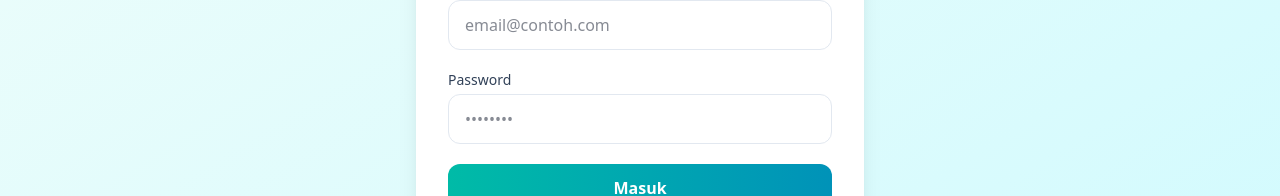
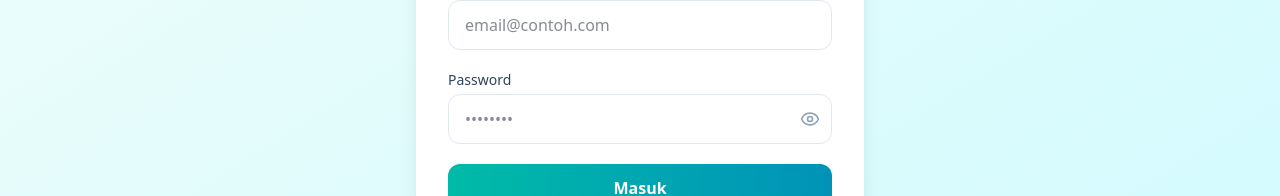
Before and after one commit to Septikiwir/lele, a Next.js app: page /login in a window 1280 px wide. Shown: the part 346-542 px from the top of the page. Built offline with nearby package versions, Linux system fonts and the light colour scheme; no server answers.

Commit message:
feat: Add dedicated admin and user login pages for different user roles.

```diff
--- a/app/admin/login/page.tsx
+++ b/app/admin/login/page.tsx
@@ -4,12 +4,13 @@
 import { useRouter } from 'next/navigation';
 import { signIn } from 'next-auth/react';
 import Link from 'next/link';
-import { Loader, AlertCircle, LogIn } from 'lucide-react';
+import { Loader, AlertCircle, LogIn, Eye, EyeOff } from 'lucide-react';
 
 export default function AdminLoginPage() {
   const router = useRouter();
   const [email, setEmail] = useState('');
   const [password, setPassword] = useState('');
+  const [showPassword, setShowPassword] = useState(false);
   const [loading, setLoading] = useState(false);
   const [error, setError] = useState<string | null>(null);
 
@@ -97,14 +98,27 @@
               <label className="block text-sm font-semibold text-slate-900 mb-2">
                 Password
               </label>
+              <div className="relative">
                 <input
-                type="password"
+                  type={showPassword ? "text" : "password"}
                   value={password}
                   onChange={(e) => setPassword(e.target.value)}
                   placeholder="Masukkan password"
-                className="w-full px-4 py-3 border border-slate-300 rounded-lg focus:outline-none focus:ring-2 focus:ring-purple-500 focus:border-transparent transition"
+                  className="w-full px-4 py-3 border border-slate-300 rounded-lg focus:outline-none focus:ring-2 focus:ring-purple-500 focus:border-transparent transition pr-12"
                   disabled={loading}
                 />
+                <button
+                  type="button"
+                  onClick={() => setShowPassword(!showPassword)}
+                  className="absolute right-3 top-1/2 -translate-y-1/2 text-slate-400 hover:text-slate-600 transition-colors"
+                >
+                  {showPassword ? (
+                    <EyeOff className="w-5 h-5" />
+                  ) : (
+                    <Eye className="w-5 h-5" />
+                  )}
+                </button>
+              </div>
             </div>
 
             {/* Submit */}
--- a/app/login/page.tsx
+++ b/app/login/page.tsx
@@ -4,12 +4,13 @@
 import { signIn } from 'next-auth/react';
 import { useRouter } from 'next/navigation';
 import Link from 'next/link';
-import { Fish } from 'lucide-react';
+import { Fish, Eye, EyeOff } from 'lucide-react';
 
 export default function LoginPage() {
     const router = useRouter();
     const [email, setEmail] = useState('');
     const [password, setPassword] = useState('');
+    const [showPassword, setShowPassword] = useState(false);
     const [error, setError] = useState('');
     const [loading, setLoading] = useState(false);
 
@@ -86,15 +87,28 @@
                             <label htmlFor="password" className="block text-sm font-medium text-slate-700 mb-1">
                                 Password
                             </label>
+                            <div className="relative">
                                 <input
                                     id="password"
-                                type="password"
+                                    type={showPassword ? "text" : "password"}
                                     value={password}
                                     onChange={(e) => setPassword(e.target.value)}
-                                className="w-full px-4 py-3 border border-slate-200 rounded-xl focus:ring-2 focus:ring-teal-500 focus:border-teal-500 transition-colors"
+                                    className="w-full px-4 py-3 border border-slate-200 rounded-xl focus:ring-2 focus:ring-teal-500 focus:border-teal-500 transition-colors pr-12"
                                     placeholder="••••••••"
                                     required
                                 />
+                                <button
+                                    type="button"
+                                    onClick={() => setShowPassword(!showPassword)}
+                                    className="absolute right-3 top-1/2 -translate-y-1/2 text-slate-400 hover:text-slate-600 transition-colors"
+                                >
+                                    {showPassword ? (
+                                        <EyeOff className="w-5 h-5" />
+                                    ) : (
+                                        <Eye className="w-5 h-5" />
+                                    )}
+                                </button>
+                            </div>
                         </div>
 
                         <button
```
Lines whose indentation alone changed are shown as unchanged.
